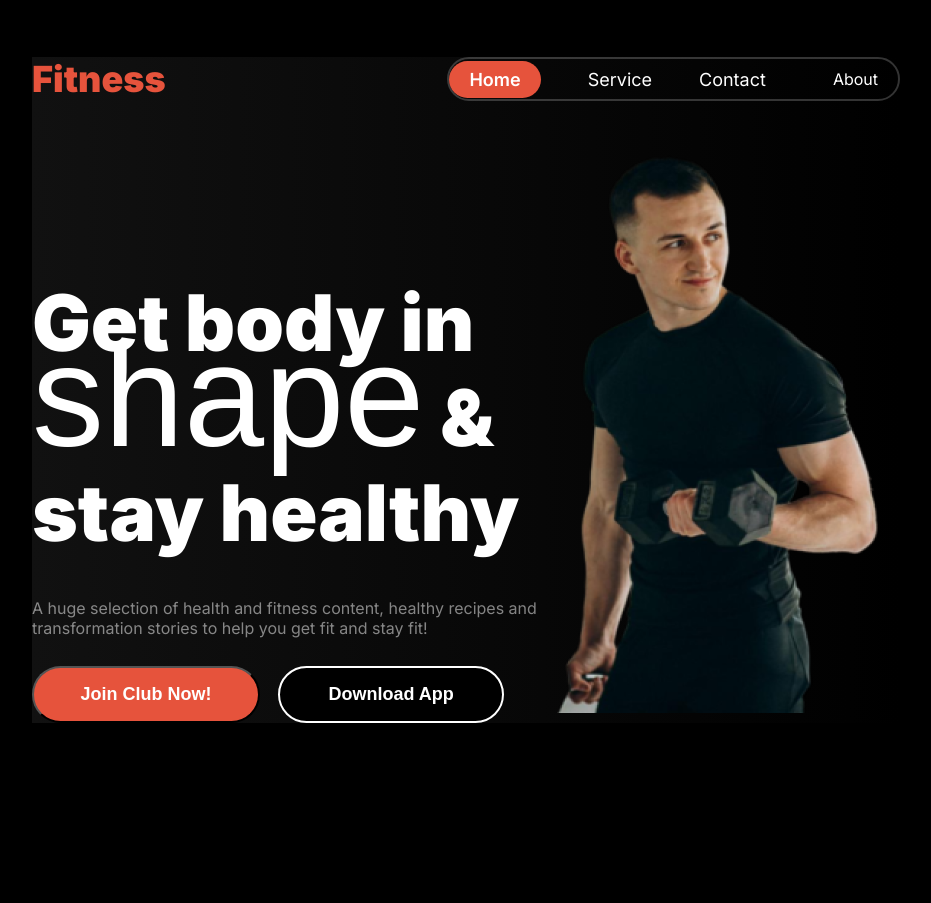
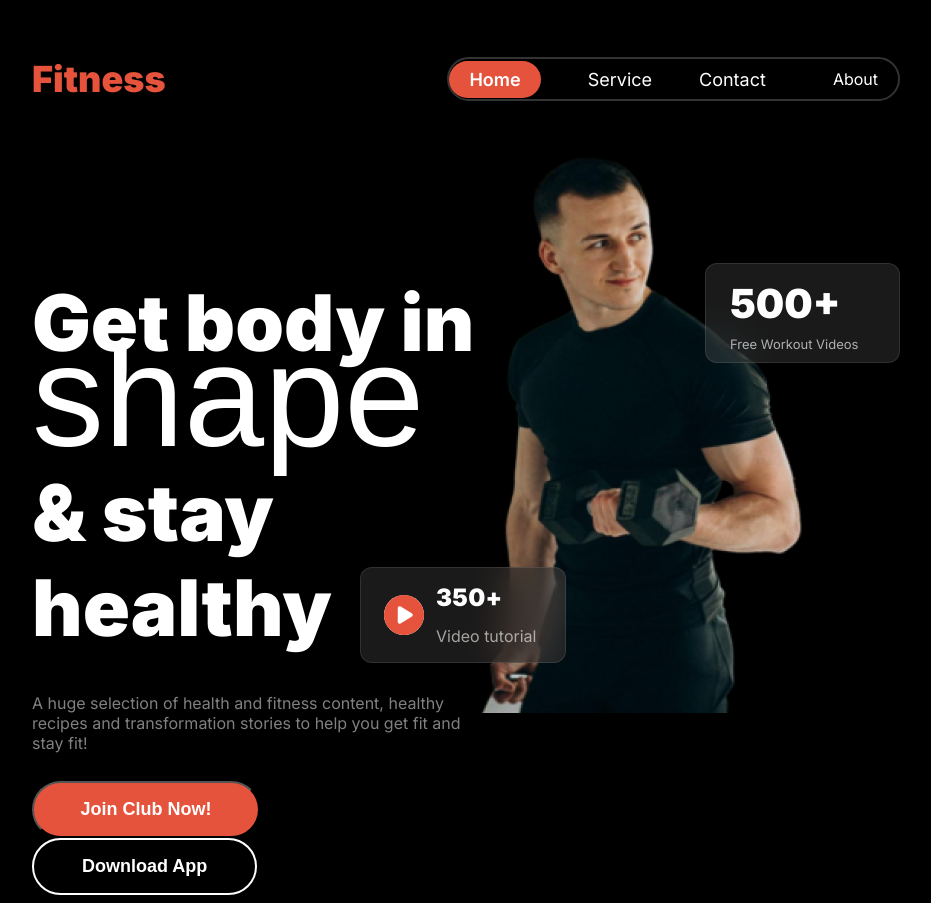
Before and after one commit to SNbappy/Assignment-02, a plain HTML site: page index.html in a window 1280 px wide. Shown: the whole page, without its empty margins (174-1105 px from the left). Before the commit the page ends 800 px from the top, so only its background shows below. Drawn offline with Linux system fonts and the light colour scheme; a web font is replaced by a local one.

Commit message:
header part completed

```diff
--- a/index.html
+++ b/index.html
@@ -5,6 +5,7 @@
     <meta name="viewport" content="width=device-width, initial-scale=1.0">
     <title>Assignment-02</title>
     <link rel="stylesheet" href="styles.css">
+    <script src="https://kit.fontawesome.com/faa12dc8a1.js" crossorigin="anonymous"></script>
 </head>
 <body class="body-color inter-simple">
     <header class="header-background">
@@ -33,6 +34,19 @@
             </div>
             <div class="header-image">
                 <img src="images/Images 2.png" alt="">
+                <div class="card1">
+                <div class="icon">
+                    <i class="fa-sharp fa-solid fa-circle-play custom-icon"></i>
+                </div>
+                <div class="icon-title">
+                    <h3 class="icon-title-intro">350+</h3>
+                    <p class="icon-title-outro">Video tutorial</p>
+                </div>
+                </div>
+                <div class="card2">
+                    <h3 class="card2-title">500+</h3>
+                    <p class="card2-title-outro">Free Workout Videos</p>
+                </div>
             </div>
          </div>
     </header>
--- a/styles.css
+++ b/styles.css
@@ -15,7 +15,6 @@
 
 /* navigation part */
 .header-background{
-    background-image: linear-gradient(to right, rgba(17, 17, 17, 1) 0%, rgba(119, 119, 119, 0) 100%);
     margin: 0px 198px;
 }
 
@@ -105,9 +104,86 @@
     background-color: black;
     border: 2px solid white;
     font-size: 18px;
-        font-weight: 600;
+    font-weight: 600;
 }
 
 .header-image{
     margin-top: 32px;
 }
+
+.card1{
+    display: flex;
+    align-items: center;
+    /* border: 1px solid white; */
+    border-radius: 12px;
+    width: 206px;
+    height: 96px;
+    padding-left: 23px;
+    background-color: rgba(48, 48, 48, 0.54);
+    margin-top: -150px;
+    margin-left: -115px;
+    backdrop-filter: blur(20px);
+    border: 1px solid rgba(255, 255, 255, 0.1);
+    box-sizing: border-box;
+}
+
+.play-icon{
+    color: #E6533C;
+    background-color: white;
+    border-radius: 50%;
+    border-color: #E6533C;
+    width: 40px;
+    height: 40px;
+}
+
+.custom-icon{
+    font-size: 2.5rem;
+    color: #E6533C;
+    background-color: white;
+    border-radius: 50%;
+}
+
+.icon-title{
+    margin-left: 12px;
+}
+
+.icon-title-intro{
+    font-size: 1.5rem;
+    font-weight: 900;
+    /* line-height: 1.5rem; */
+    letter-spacing: .3px;
+}
+
+.icon-title-outro{
+    font-size: 1rem;
+    opacity: 65%;
+    line-height: 0rem;
+    color: #EFEDE8;
+    padding-bottom: 20px;
+}
+
+.card2{
+    width: 193px;
+    height: 98px;
+    background-color: rgba(255, 255, 255, 10%);
+    border: 1px solid rgba(255, 255, 255, 10%);
+    margin-top: -400px;
+    margin-left: 230px;
+    backdrop-filter: blur(20px);
+    border-radius: 12px;
+}
+
+.card2-title{
+    font-size: 2.5rem;
+    font-weight: 900;
+    line-height: 0.01rem;
+    margin-left: 24px;
+}
+
+.card2-title-outro{
+    font-size: .8125rem;
+    line-height: .02rem;
+    color: rgba(255, 255, 255, 65%);
+    margin-left: 24px;
+    margin-right: 17px;
+}
```
